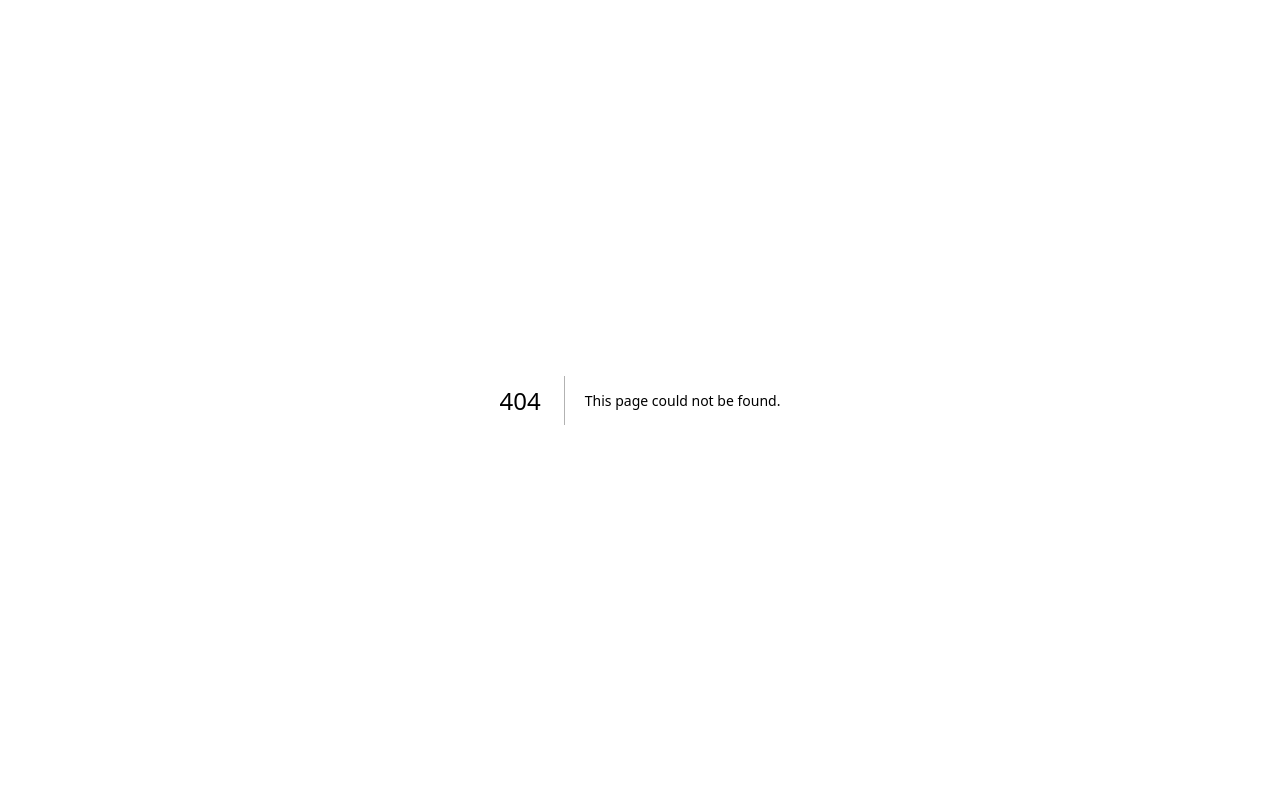
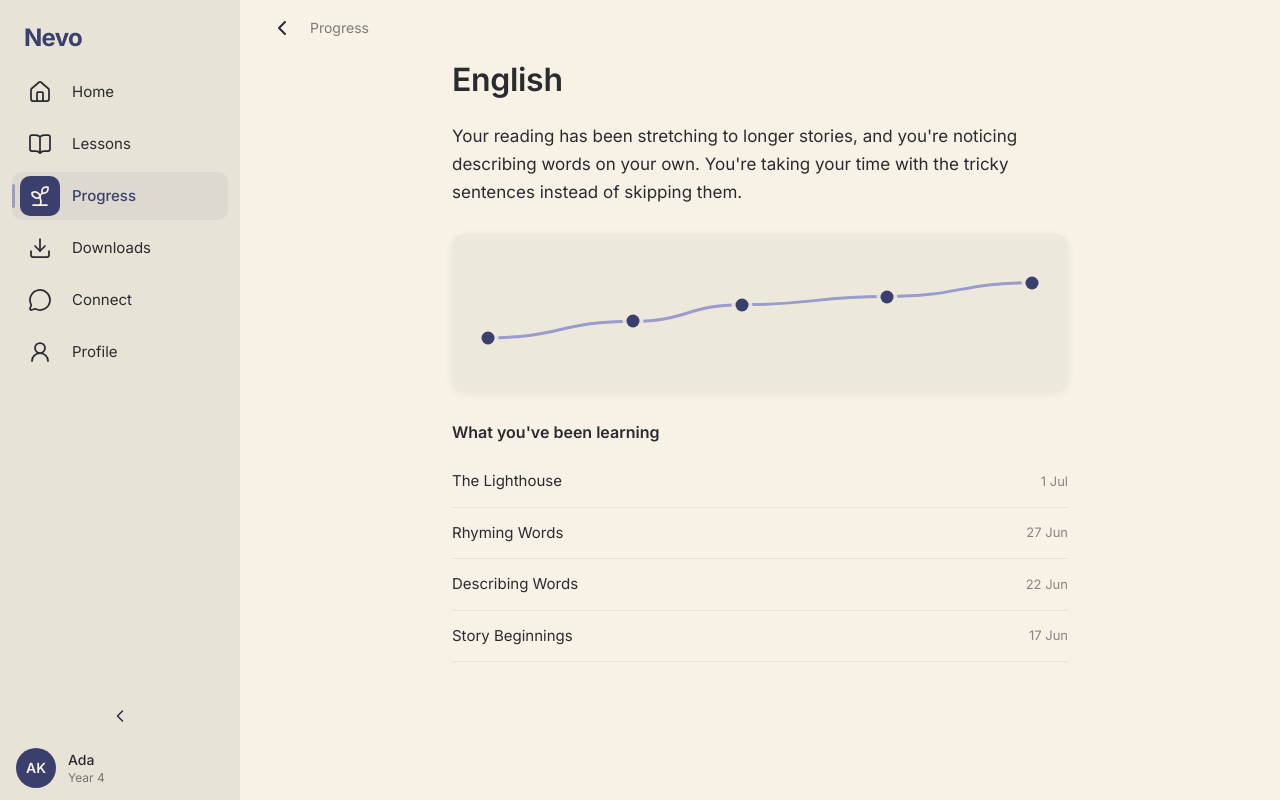
Before and after one commit to teslimsadiqnevo/nevo-frontend-2.0, a Next.js app: page /student/progress/english in a window 1280 px wide. Before the commit this address had no page. Built offline with nearby package versions, Linux system fonts and the light colour scheme.

Commit message:
feat(student): add subject detail from progress tab

```diff
--- /dev/null
+++ b/src/app/student/progress/[subject]/page.tsx
@@ -0,0 +1,27 @@
+import type { Metadata } from "next";
+import { notFound } from "next/navigation";
+import { SubjectDetail } from "@/components/student/Progress/SubjectDetail";
+import { SUBJECT_DETAIL } from "@/components/student/Progress/progressData";
+
+// Next.js 16: `params` is a Promise and must be awaited.
+export async function generateMetadata({
+  params,
+}: {
+  params: Promise<{ subject: string }>;
+}): Promise<Metadata> {
+  const { subject } = await params;
+  const detail = SUBJECT_DETAIL[subject];
+  return { title: detail ? `${detail.name} — Nevo` : "Progress — Nevo" };
+}
+
+export default async function SubjectDetailPage({
+  params,
+}: {
+  params: Promise<{ subject: string }>;
+}) {
+  const { subject } = await params;
+  const detail = SUBJECT_DETAIL[subject];
+  if (!detail) notFound();
+
+  return <SubjectDetail subject={detail} />;
+}
--- a/src/components/student/Progress/ProgressTab.tsx
+++ b/src/components/student/Progress/ProgressTab.tsx
@@ -1,26 +1,11 @@
-// ── Mock data ───────────────────────────────────────────────────────────────
-// TODO(api): source the growth summary + per-subject notes from the profile /
-// progress backend. All framing is plain-language and qualitative — never a
-// percentile, score, or peer comparison (Product Arch B.7 / constitution).
-const GROWTH_SUMMARY =
-  "You've been building strong reading skills this month, and sticking with maths even when it got tricky.";
-
-interface SubjectGrowth {
-  name: string;
-  note: string;
-}
-
-const SUBJECTS: SubjectGrowth[] = [
-  { name: "Mathematics", note: "Getting faster at solving problems" },
-  { name: "English", note: "Reading longer stories with ease" },
-  { name: "Science", note: "Asking more of your own questions" },
-];
+import Link from "next/link";
+import { GROWTH_SUMMARY, SUBJECTS, type SubjectSummary } from "./progressData";
 
 /**
  * Progress Tab (screen 22). Growth in plain language: a warm summary of how the
  * student has been doing, then a card per subject with a gentle upward curve and
  * a qualitative note. Deliberately no numbers — no percentile, no score, no
- * peer comparison — only the direction of travel.
+ * peer comparison — only the direction of travel. Each card opens the subject.
  */
 export function ProgressTab() {
   return (
@@ -36,7 +21,7 @@ export function ProgressTab() {
       {/* Subject growth — horizontal scroll on mobile, grid on tablet/desktop */}
       <div className="-mx-5 mt-6 flex gap-3.5 overflow-x-auto px-5 pb-1 sm:mx-0 sm:mt-9 sm:grid sm:grid-cols-2 sm:gap-5 sm:overflow-visible sm:px-0 lg:mt-10 lg:grid-cols-3 [&::-webkit-scrollbar]:hidden">
         {SUBJECTS.map((subject) => (
-          <SubjectCard key={subject.name} subject={subject} />
+          <SubjectCard key={subject.slug} subject={subject} />
         ))}
       </div>
     </div>
@@ -44,9 +29,12 @@ export function ProgressTab() {
 }
 
 /** One subject's growth — a decorative upward curve + a plain-language note. */
-function SubjectCard({ subject }: { subject: SubjectGrowth }) {
+function SubjectCard({ subject }: { subject: SubjectSummary }) {
   return (
-    <div className="w-[180px] shrink-0 overflow-hidden rounded-[12px] bg-nevo-cream-elevated shadow-elevation-1 sm:w-auto">
+    <Link
+      href={`/student/progress/${subject.slug}`}
+      className="w-[180px] shrink-0 overflow-hidden rounded-[12px] bg-nevo-cream-elevated shadow-elevation-1 transition-transform active:scale-[0.98] sm:w-auto"
+    >
       <GrowthCurve />
       <div className="p-3.5 sm:p-[18px]">
         <p className="text-base font-semibold text-nevo-near-black sm:text-[18px]">
@@ -56,7 +44,7 @@ function SubjectCard({ subject }: { subject: SubjectGrowth }) {
           {subject.note}
         </p>
       </div>
-    </div>
+    </Link>
   );
 }
 
--- /dev/null
+++ b/src/components/student/Progress/SubjectDetail.tsx
@@ -0,0 +1,103 @@
+import Link from "next/link";
+import { ChevronLeft } from "lucide-react";
+import type { SubjectDetail as SubjectDetailData } from "./progressData";
+
+/** Smooth path through the timeline points (0–320 × 0–80 space). */
+function smoothPath(points: [number, number][]): string {
+  if (points.length < 2) return "";
+  let d = `M ${points[0][0]} ${points[0][1]}`;
+  for (let i = 0; i < points.length - 1; i++) {
+    const [, y0] = points[i];
+    const [x1, y1] = points[i + 1];
+    const cx = (points[i][0] + x1) / 2;
+    d += ` C ${cx} ${y0}, ${cx} ${y1}, ${x1} ${y1}`;
+  }
+  return d;
+}
+
+/**
+ * Subject Detail (screen 23) — a deeper, still-calm look at one subject, reached
+ * from the Progress tab. A plain-language reflection, a gentle growth line with
+ * session markers (direction, not data), and the lessons behind it. No numbers,
+ * no score, no comparison.
+ */
+export function SubjectDetail({ subject }: { subject: SubjectDetailData }) {
+  return (
+    <div className="flex min-h-full flex-col">
+      {/* Back to Progress */}
+      <div className="flex h-14 shrink-0 items-center px-3 sm:px-5">
+        <Link
+          href="/student/progress"
+          aria-label="Back to Progress"
+          className="flex size-11 items-center justify-center rounded-[10px] transition-colors hover:bg-nevo-near-black/[0.06]"
+        >
+          <ChevronLeft className="size-6 text-nevo-near-black" strokeWidth={2} />
+        </Link>
+        <span className="ml-1.5 text-sm text-nevo-near-black/60 max-sm:hidden">
+          Progress
+        </span>
+      </div>
+
+      <div className="mx-auto w-full max-w-[680px] px-6 pb-8 sm:px-8">
+        <h1 className="text-[26px] font-semibold tracking-[-0.01em] text-nevo-near-black sm:text-[30px] lg:text-[32px]">
+          {subject.name}
+        </h1>
+
+        <p className="mt-[18px] text-base leading-[1.65] text-nevo-near-black sm:text-[17px]">
+          {subject.prose}
+        </p>
+
+        {/* Growth timeline — decorative direction, not a chart of numbers */}
+        <div className="mt-7 rounded-[12px] bg-nevo-cream-elevated px-[18px] py-6 shadow-elevation-1">
+          <div className="relative h-20 w-full sm:h-[100px] lg:h-[110px]">
+            <svg
+              viewBox="0 0 320 80"
+              width="100%"
+              height="100%"
+              preserveAspectRatio="none"
+              className="absolute inset-0 overflow-visible"
+              aria-hidden
+            >
+              <path
+                d={smoothPath(subject.timeline)}
+                fill="none"
+                stroke="#9a9ccb"
+                strokeWidth="3"
+                strokeLinecap="round"
+                strokeLinejoin="round"
+                vectorEffect="non-scaling-stroke"
+              />
+            </svg>
+            {subject.timeline.map(([x, y], i) => (
+              <span
+                key={i}
+                aria-hidden
+                className="absolute size-[13px] -translate-x-1/2 -translate-y-1/2 rounded-full bg-nevo-navy shadow-[0_0_0_4px_rgba(237,232,220,0.9)]"
+                style={{ left: `${(x / 320) * 100}%`, top: `${(y / 80) * 100}%` }}
+              />
+            ))}
+          </div>
+        </div>
+
+        <h2 className="mt-7 text-base font-semibold text-nevo-near-black">
+          What you&apos;ve been learning
+        </h2>
+        <ul className="mt-3">
+          {subject.lessons.map((lesson) => (
+            <li
+              key={lesson.title}
+              className="flex items-center justify-between border-b border-nevo-near-black/8 py-3.5"
+            >
+              <span className="text-[15px] text-nevo-near-black">
+                {lesson.title}
+              </span>
+              <span className="text-[13px] text-nevo-near-black/55">
+                {lesson.date}
+              </span>
+            </li>
+          ))}
+        </ul>
+      </div>
+    </div>
+  );
+}
--- /dev/null
+++ b/src/components/student/Progress/progressData.ts
@@ -0,0 +1,96 @@
+// ── Progress mock data ────────────────────────────────────────────────────────
+// TODO(api): source the growth summary, per-subject prose, timeline and session
+// list from the profile / progress backend. All framing is plain-language and
+// qualitative — never a percentile, score, or peer comparison.
+
+/** Warm, whole-picture summary shown at the top of the Progress tab. */
+export const GROWTH_SUMMARY =
+  "You've been building strong reading skills this month, and sticking with maths even when it got tricky.";
+
+export interface SubjectSummary {
+  slug: string;
+  name: string;
+  /** Plain-language growth note for the Progress card. */
+  note: string;
+}
+
+export const SUBJECTS: SubjectSummary[] = [
+  {
+    slug: "mathematics",
+    name: "Mathematics",
+    note: "Getting faster at solving problems",
+  },
+  { slug: "english", name: "English", note: "Reading longer stories with ease" },
+  { slug: "science", name: "Science", note: "Asking more of your own questions" },
+];
+
+export interface SessionRow {
+  title: string;
+  date: string;
+}
+
+export interface SubjectDetail {
+  name: string;
+  /** Plain-language reflection on how the subject has been going. */
+  prose: string;
+  /** Growth-line markers as [x, y] on a 0–320 × 0–80 canvas (direction, not data). */
+  timeline: [number, number][];
+  lessons: SessionRow[];
+}
+
+export const SUBJECT_DETAIL: Record<string, SubjectDetail> = {
+  mathematics: {
+    name: "Mathematics",
+    prose:
+      "You've been getting quicker at problems that used to take a while. Fractions clicked this week. When something's hard, you're staying with it longer before asking for help.",
+    timeline: [
+      [10, 60],
+      [90, 42],
+      [150, 30],
+      [230, 33],
+      [310, 20],
+    ],
+    lessons: [
+      { title: "Adding Fractions", date: "2 Jul" },
+      { title: "Counting in 5s", date: "28 Jun" },
+      { title: "Telling the Time", date: "24 Jun" },
+      { title: "Number Bonds to 20", date: "19 Jun" },
+    ],
+  },
+  english: {
+    name: "English",
+    prose:
+      "Your reading has been stretching to longer stories, and you're noticing describing words on your own. You're taking your time with the tricky sentences instead of skipping them.",
+    timeline: [
+      [10, 58],
+      [90, 46],
+      [150, 34],
+      [230, 28],
+      [310, 18],
+    ],
+    lessons: [
+      { title: "The Lighthouse", date: "1 Jul" },
+      { title: "Rhyming Words", date: "27 Jun" },
+      { title: "Describing Words", date: "22 Jun" },
+      { title: "Story Beginnings", date: "17 Jun" },
+    ],
+  },
+  science: {
+    name: "Science",
+    prose:
+      "You've started asking more of your own questions, and following them up. When an experiment surprised you, you wanted to know why rather than moving on.",
+    timeline: [
+      [10, 62],
+      [90, 50],
+      [150, 38],
+      [230, 30],
+      [310, 22],
+    ],
+    lessons: [
+      { title: "What is Photosynthesis?", date: "30 Jun" },
+      { title: "Floating and Sinking", date: "25 Jun" },
+      { title: "The Water Cycle", date: "20 Jun" },
+      { title: "Living and Non-living", date: "15 Jun" },
+    ],
+  },
+};
```
